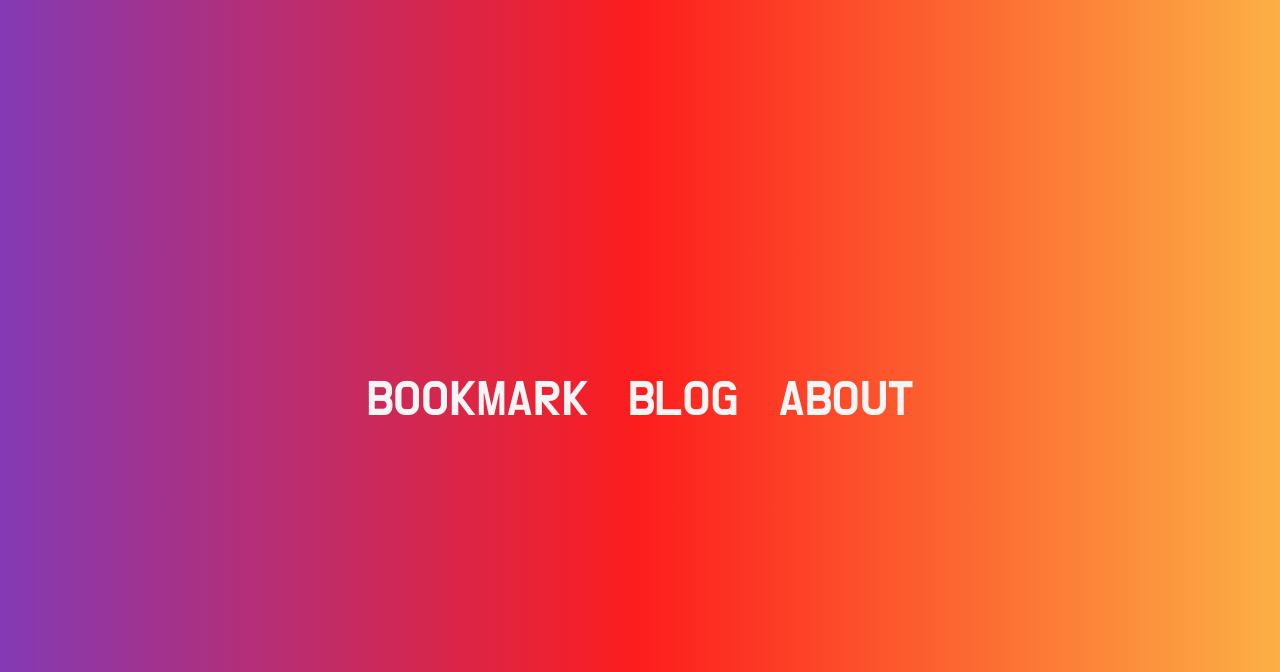
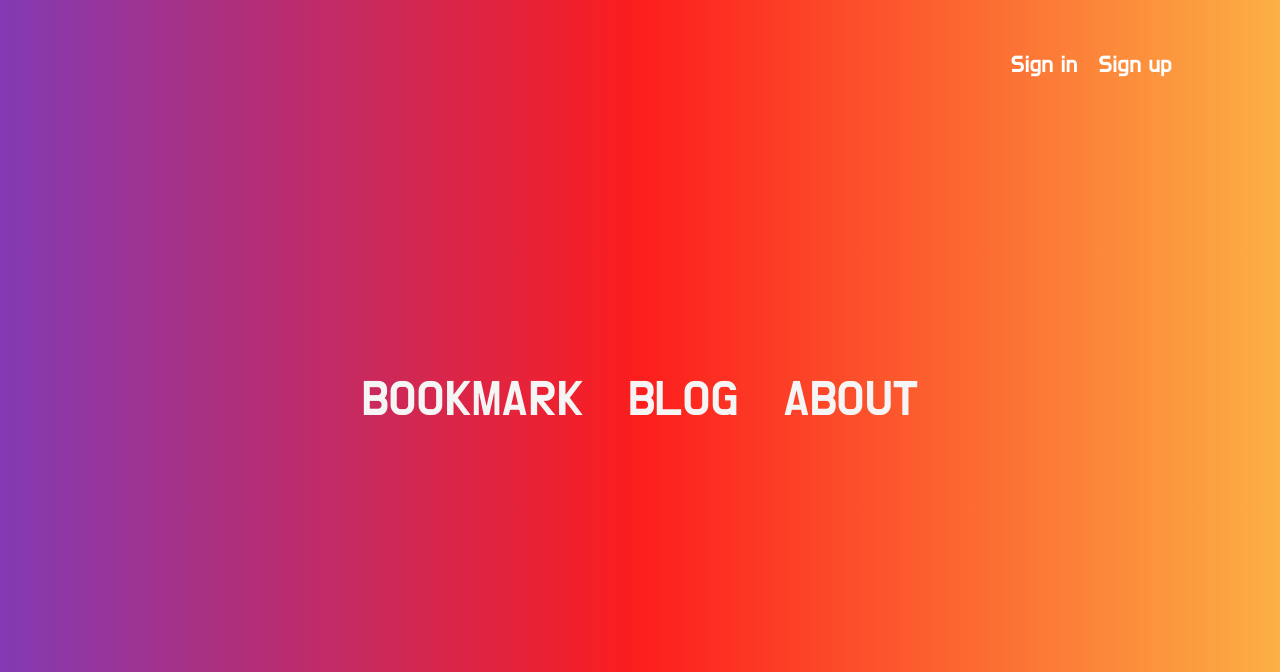
Before and after one commit to RobertJaehyeonCho/MY_HOME, a Django app: page / in a window 1280 px wide. Shown: the top 672 px of the page. Run offline with Django 3.2, Linux system fonts and the light colour scheme.

Commit message:
login, logout, sign in

```diff
--- a/MY_HOME/settings.py
+++ b/MY_HOME/settings.py
@@ -25,7 +25,7 @@ SECRET_KEY = 'z=b*r#%u&kzpnqu3j+7$is2xn3yzwel!uvy(6sa^v*(iniv2o2'
 # SECURITY WARNING: don't run with debug turned on in production!
 DEBUG = True
 
-ALLOWED_HOSTS = []
+ALLOWED_HOSTS = ['.pythonanywhere.com', '127.0.0.1']
 
 
 # Application definition
@@ -123,3 +123,6 @@ STATIC_URL = '/static/'
 
 MEDIA_URL = '/media/'
 MEDIA_ROOT = Path(BASE_DIR/'media')
+
+LOGIN_REDIRECT_URL = '/'
+LOGOUT_REDIRECT_URL = '/'
--- a/MY_HOME/urls.py
+++ b/MY_HOME/urls.py
@@ -14,8 +14,8 @@ Including another URLconf
     2. Add a URL to urlpatterns:  path('blog/', include('blog.urls'))
 """
 from django.contrib import admin
-from django.urls import path
-from MY_HOME.views import IndexView, AboutView
+from django.urls import path, include
+from MY_HOME.views import IndexView, AboutView, UserCreateView, UserCreateDoneTV
 from bookmark.views import BookmarkDV, BookmarkLV
 from blog.views import PostLV
 
@@ -29,5 +29,11 @@ urlpatterns = [
          name='bookmark_index'),
     path('bookmark/<pk>', BookmarkDV.as_view(), name='bookmark_detail'),
     path('about/', AboutView.as_view(), name="about"),
+
+    path('accounts/',
+         include('django.contrib.auth.urls')),
+
+    path('accounts/register/', UserCreateView.as_view(), name='register'),
+    path('accounts/register/done/', UserCreateDoneTV.as_view(), name='register_done'),
     path('blog/', PostLV.as_view(), name="blog"),
 ]+ static(settings.MEDIA_URL, document_root = settings.MEDIA_ROOT)
--- a/MY_HOME/views.py
+++ b/MY_HOME/views.py
@@ -1,7 +1,18 @@
 from django.views.generic import TemplateView
+from django.views.generic.edit import CreateView
+from django.contrib.auth.forms import UserCreationForm
+from django.urls import reverse_lazy
 
 class IndexView(TemplateView):
     template_name = "index.html"
 
 class AboutView(TemplateView):
     template_name = "about.html"
+
+class UserCreateView(CreateView):
+    template_name = 'registration/register.html'
+    form_class = UserCreationForm
+    success_url = reverse_lazy('index')
+
+class UserCreateDoneTV(TemplateView):
+    template_name = 'registration/register_done.html'
--- a/templates/index.html
+++ b/templates/index.html
@@ -9,14 +9,22 @@
         body { font-family: 'Do Hyeon', sans-serif;
                 background: rgb(131,58,180);
                 background: linear-gradient(90deg, rgba(131,58,180,1) 0%, rgba(253,29,29,1) 50%, rgba(252,176,69,1) 100%);}
-        a { text-decoration: none;
+        a {
+            text-decoration: none;
+        }
+
+        ul {
+            list-style: none;
+        }
+
+        #main_nav a {
             color: #f5f5f5;
             font-size: 50px;
             margin: 0 20px;
             transition: 0.5s;
             }
 
-        a:hover{
+        #main_nav a:hover{
             color: #D3D3D3;
         }
 
@@ -26,14 +34,51 @@
              height: 100vh;
              justify-content: center;
              align-items: center;}
+
+        #auth2{
+            position: absolute;
+            top: 50px;
+            right:100px;
+
+        }
+
+        #auth2 li {
+            display: inline-block;
+            font-size: x-large;
+            margin: 0 8px;
+        }
+
+        #auth2 li>a {
+            color: #fff;
+        }
+
+        #auth2 a:hover{
+            border-bottom: 4px solid #fff;
+        }
+
     </style>
 </head>
 <body>
     <div class="contents">
-        <a href="{%url 'bookmark_index' %}" class="bookmark">BOOKMARK</a>
-        <a href="{%url 'blog' %}" class="blog">BLOG</a>
-        <a href="{%url 'about' %}" class="about">ABOUT</a>
+        <div id="auth2">
+            {% if user.is_active %}
+            <ul>
+                <li style="font-size: large; color: #222;">{{user.get_username}} Login</li>
+                <li><a class="auth_menu" href="{% url 'logout' %}">Sign out</a></li>
+                <li><a class="auth_menu" href="#">PW Change</a></li>
+            </ul>
+            {% else %}
+            <ul>
+                <li><a class="auth_menu" href="{% url 'login' %}">Sign in</a></li>
+                <li><a class="auth_menu" href="{% url 'register' %}">Sign up</a></li>
+            </ul>
+            {% endif %}
+        </div>
+        <div id="main_nav">
+            <a href="{%url 'bookmark_index' %}" class="bookmark">BOOKMARK</a>
+            <a href="{%url 'blog' %}" class="blog">BLOG</a>
+            <a href="{%url 'about' %}" class="about">ABOUT</a>
+        </div>
     </div>
-
 </body>
 </html>
```
Also changed, not shown: templates/registration/login.html (added, +49 -0 lines), templates/registration/register.html (added, +57 -0 lines), templates/registration/register_done.html (added, +14 -0 lines).
